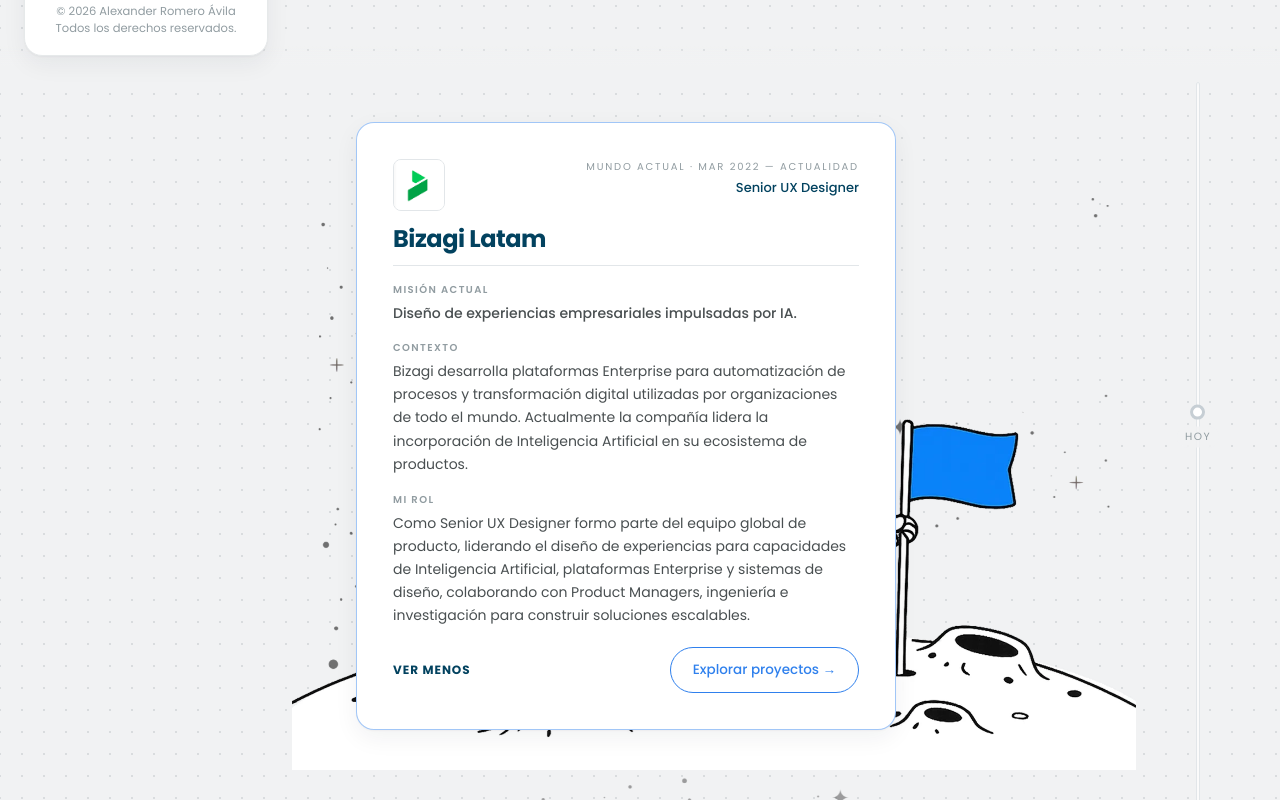
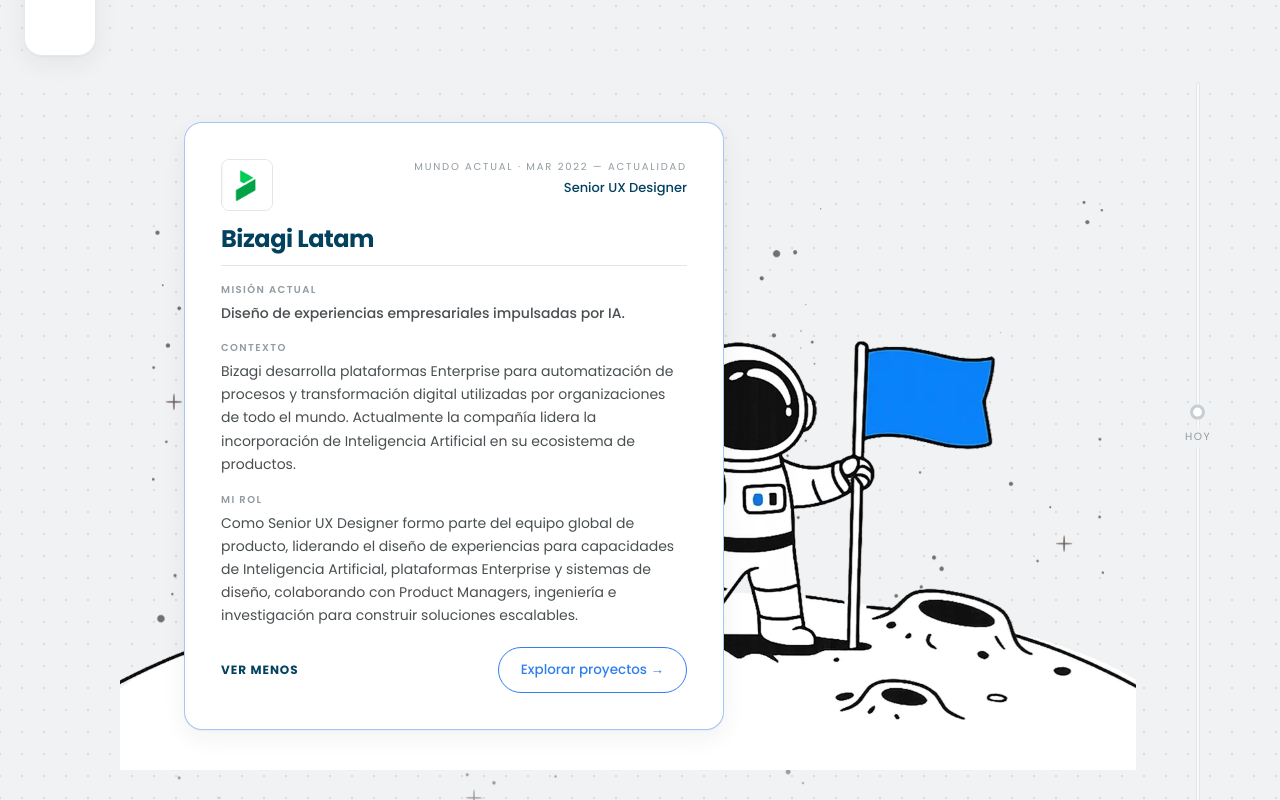
Before and after one commit to ThiagoAlex0919/CurriculumVitae, a Next.js app: page /experiencia in a window 1280 px wide. Shown: the part 720-1520 px from the top of the page. Built offline with nearby package versions, Linux system fonts and the light colour scheme.

Commit message:
Sidebar con intro auto-colapso, menú reordenado y colapso animado en cards

```diff
--- a/app/experiencia/experiencia.css
+++ b/app/experiencia/experiencia.css
@@ -501,6 +501,23 @@
   margin-top: 0;
 }
 
+/* colapso animado de contexto + mi rol (ease-out suave) */
+.tj-collapse {
+  display: grid;
+  grid-template-rows: 0fr;
+  opacity: 0;
+  transition: grid-template-rows 0.5s cubic-bezier(0.22, 1, 0.36, 1),
+    opacity 0.35s ease;
+}
+.tj-collapse.is-open {
+  grid-template-rows: 1fr;
+  opacity: 1;
+}
+.tj-collapse-inner {
+  overflow: hidden;
+  min-height: 0;
+}
+
 /* pie de tarjeta */
 .tj-card-foot {
   display: flex;
@@ -709,6 +726,9 @@
     transform: none;
     transition: none;
   }
+  .tj-collapse {
+    transition: none;
+  }
 }
 
 
--- a/app/experiencia/page.tsx
+++ b/app/experiencia/page.tsx
@@ -437,15 +437,15 @@
       </div>
       <p className="tj-mission-text">{L(card.mission)}</p>
 
-      {open && (
-        <>
+      <div className={`tj-collapse ${open ? "is-open" : ""}`} aria-hidden={!open}>
+        <div className="tj-collapse-inner">
           <div className="tj-block-label">{L(TX.lblContext)}</div>
           <p className="tj-industry">{L(card.context)}</p>
 
           <div className="tj-block-label">{L(TX.lblRole)}</div>
           <p className="tj-industry">{L(card.role)}</p>
-        </>
-      )}
+        </div>
+      </div>
 
       <div className="tj-card-foot">
         <button
--- a/components/AppShell.tsx
+++ b/components/AppShell.tsx
@@ -1,6 +1,6 @@
 "use client";
 
-import { useEffect, useState } from "react";
+import { useEffect, useRef, useState } from "react";
 import Sidebar from "./Sidebar";
 import MobileNav from "./MobileNav";
 import { useI18n } from "@/lib/i18n";
@@ -10,15 +10,35 @@
   const { t } = useI18n();
   const [collapsed, setCollapsed] = useState(false);
   const [ready, setReady] = useState(false);
+  const introTimer = useRef<ReturnType<typeof setTimeout> | null>(null);
 
   useEffect(() => {
     const stored = window.localStorage.getItem("sidebar-collapsed");
-    if (stored === "1") setCollapsed(true);
-    if (window.innerWidth < 900 && stored === null) setCollapsed(true);
+    if (stored === "1") {
+      setCollapsed(true);
+    } else if (stored === null) {
+      if (window.innerWidth < 900) {
+        setCollapsed(true);
+      } else {
+        /* Intro: arranca expandido para que el usuario vea el menú y,
+           tras unos segundos, se contrae solo para darle protagonismo
+           al contenido. Solo pasa mientras el usuario no haya tocado
+           el menú (sin preferencia guardada). */
+        introTimer.current = setTimeout(() => setCollapsed(true), 3500);
+      }
+    }
     setReady(true);
+    return () => {
+      if (introTimer.current) clearTimeout(introTimer.current);
+    };
   }, []);
 
   const toggle = () => {
+    /* el gesto del usuario cancela el auto-colapso de la intro */
+    if (introTimer.current) {
+      clearTimeout(introTimer.current);
+      introTimer.current = null;
+    }
     setCollapsed((c) => {
       const next = !c;
       try {
--- a/lib/content.ts
+++ b/lib/content.ts
@@ -551,13 +551,6 @@
   short: Localized; // etiqueta corta para la barra móvil
 }[] = [
   {
-    href: "/",
-    icon: "resume",
-    sub: { es: "Sobre mí", en: "About" },
-    title: { es: "Hoja de vida", en: "Resume" },
-    short: { es: "Resumen", en: "Resume" },
-  },
-  {
     href: "/experiencia",
     icon: "career",
     sub: { es: "Experiencia", en: "Experience" },
@@ -577,6 +570,13 @@
     sub: { es: "Experimentos", en: "Experiments" },
     title: { es: "Laboratorio", en: "Lab" },
     short: { es: "Lab", en: "Lab" },
+  },
+  {
+    href: "/",
+    icon: "resume",
+    sub: { es: "Sobre mí", en: "About" },
+    title: { es: "Hoja de vida", en: "Resume" },
+    short: { es: "Resumen", en: "Resume" },
   },
   {
     href: "/contacto",
```
Also changed, not shown: public/imagenes/banner-bizagi.png (added), 1 other file (tests, documents, lock files or other folders).
